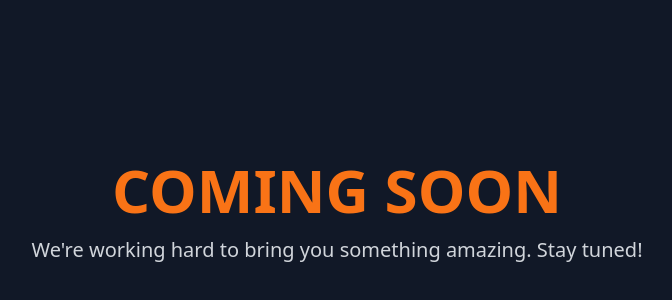
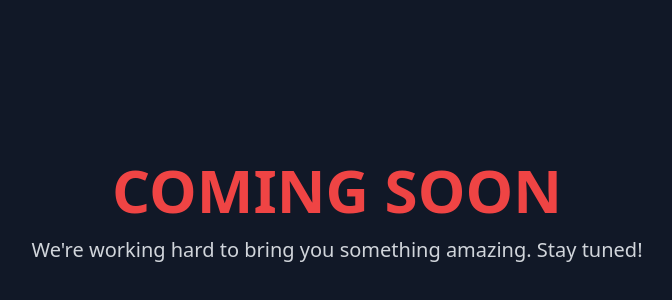
Before and after one commit to ysarafat/andcodex, a Next.js app: page / in a window 1280 px wide. Shown: the part 188-488 px from the top of the page, without its empty margins (303-975 px from the left). Built offline with nearby package versions, Linux system fonts and the light colour scheme.

Commit message:
Update heading color to red on the home page

```diff
--- a/app/page.tsx
+++ b/app/page.tsx
@@ -2,7 +2,7 @@ export default function Home() {
   return (
     <div className="flex items-center justify-center min-h-screen bg-gray-900">
       <div className="text-center">
-        <h1 className="text-4xl md:text-6xl font-bold text-orange-500 uppercase mb-4">
+        <h1 className="text-4xl md:text-6xl font-bold text-red-500 uppercase mb-4">
           Coming Soon
         </h1>
         <p className="text-gray-300 text-lg md:text-xl">
```
